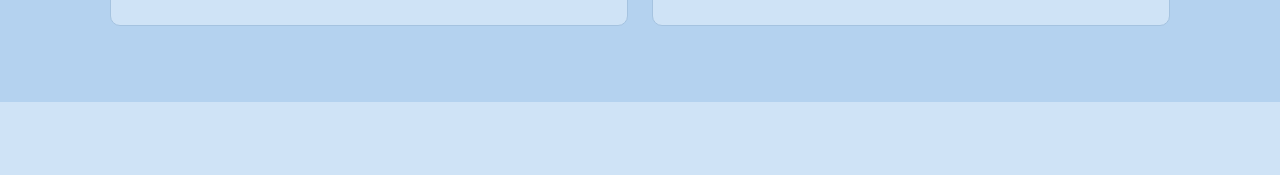
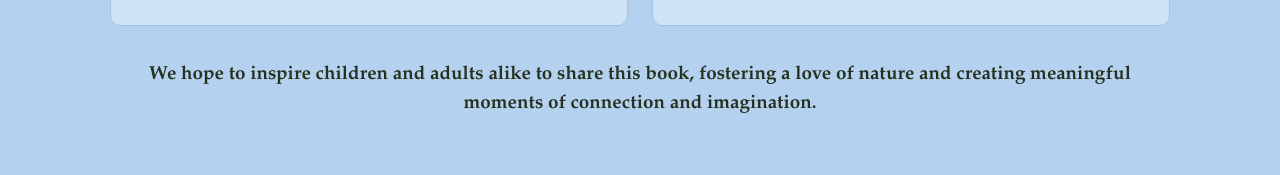
Before and after one commit to Little-Ladybug-Press/littleladybugpress-site, a plain HTML site: page index.html in a window 1280 px wide. Shown: the part 1798-1973 px from the top of the page. Drawn offline with Linux system fonts and the light colour scheme.

Commit message:
Close the story section with the hope statement

```diff
--- a/index.html
+++ b/index.html
@@ -76,6 +76,7 @@
         <p>Paige is a pediatrician in Austin, Texas, who brings a creative eye to the story as its illustrator, pairing her clinical understanding of child development with warm, engaging artwork.</p>
       </article>
     </div>
+    <p class="authors-note">We hope to inspire children and adults alike to share this book, fostering a love of nature and creating meaningful moments of connection and imagination.</p>
   </section>
 
   <section class="section buy" id="buy">
```
